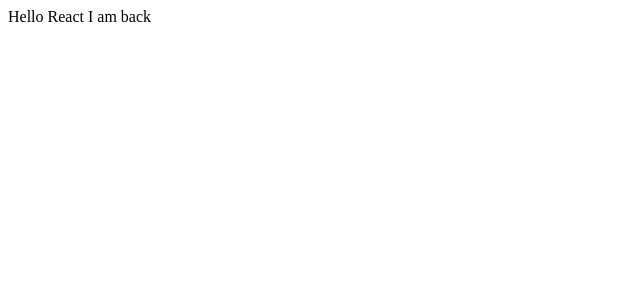
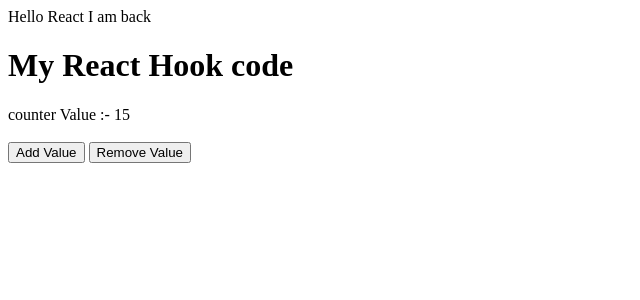
Before and after one commit to kumarduhoon/my-react-code, a React (Vite) app: page / in a window 1280 px wide. Shown: the top 300 px of the page, without its empty margins (0-640 px from the left). Built offline with nearby package versions, Linux system fonts and the light colour scheme.

Commit message:
about the useState hook

```diff
--- a/src/App.jsx
+++ b/src/App.jsx
@@ -1,13 +1,17 @@
 import React from "react"
+import Hook from "./Hook"
 
 function App() {
   // const user = "this my code with beer"
   return (
-    <div>Hello React I am back
-      {/* {user} this is called experssion and this is evaluate expression, we can not pass the any javscript script code beacuse it except the final result .these html code covert into the object free and tree except the key value not any javascript code
+    <>
+      <div>Hello React I am back
+        {/* {user} this is called experssion and this is evaluate expression, we can not pass the any javscript script code beacuse it except the final result .these html code covert into the object free and tree except the key value not any javascript code
       // Interpolation: You can also called interpolate JavaScript expressions, variables, or functions into JSX.
       */}
-    </div>
+      </div>
+      <Hook />
+    </>
   )
 }
 
--- /dev/null
+++ b/src/Hook.jsx
@@ -0,0 +1,32 @@
+import { useState } from "react";
+
+function Hook() {
+    const [counter, setCounter] = useState(() => (15));
+    // we used the hook for hold and update the value beacuse we state is updated then page re render and changes visiable in the DOM, if we used variable like const and let so state is update but page is not re -render and changes not visiable
+    function addValue() {
+        if (counter < 30) {
+            setCounter(() => (counter + 1))
+        }
+        else (
+            alert("Limit exceed, please used removValue button ")
+        )
+    }
+    function removeValue() {
+        if (counter > 0) {
+            setCounter(() => (counter - 1))
+        }
+        else (
+            alert("Limit exceed, please used addValue button ")
+        )
+    }
+    return (
+        <>
+            <h1>My React Hook code</h1>
+            <div>counter Value :- {counter}</div>
+            <br />
+            <button onClick={addValue} /*we also give the function refernece because i want to execute this function on onClick event, if we give function with execution then function run without click event */>Add Value</button> {" "}
+            <button onClick={removeValue}>Remove Value</button>
+        </>
+    )
+}
+export default Hook
```
